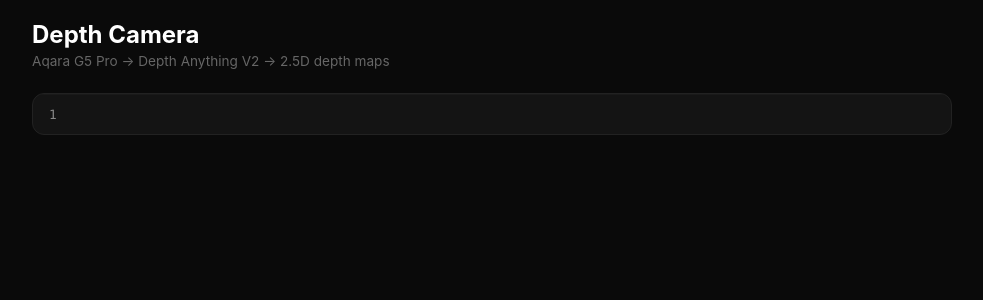
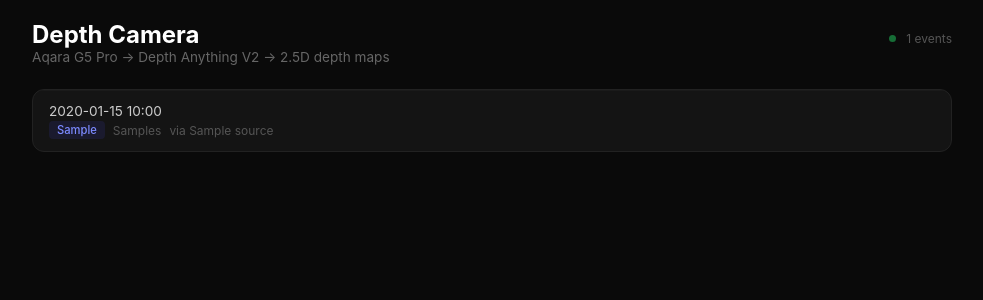
Before and after one commit to CleverTrou/depth-camera, a Flask app: template templates/gallery.html in a window 1280 px wide. Shown: the top 300 px of the page, without its empty margins (148-1131 px from the left). Run offline with Flask 3, Linux system fonts and the light colour scheme; the template is opened without the code that fills it: most values are stand-ins (such as "Sample title", 1, 10 or a date in 2020); parts of the project's set-up code (start-up, migrations or seed data) failed here and were passed over.

Commit message:
Concat segments for robust frame extraction, add auto-refresh gallery with metadata
Frame extraction: feeds ffmpeg two consecutive segments via the concat
demuxer, guaranteeing at least one H.264 keyframe is available for
decoding. Fixes smeared frames when the camera's GOP interval exceeds
the 2-second segment size.

Pipeline: saves metadata.json per event (timestamp, event_type, source,
processing time, image dimensions).

Gallery: polls /api/events every 10s and reloads on new events. Shows
human-readable timestamp, color-coded event type badge, processing time,
and source. Pulsing green dot indicates live polling.

Co-Authored-By: Claude Opus 4.6 <noreply@anthropic.com>

```diff
--- a/server.py
+++ b/server.py
@@ -13,6 +13,7 @@ Usage:
 """
 
 import argparse
+import json
 import logging
 import os
 from pathlib import Path
@@ -82,6 +83,15 @@ def _get_events() -> list[dict]:
         colormap = event_dir / "depth_colormap.jpg"
         depth_map = event_dir / "depth_map.png"
         ply = event_dir / "pointcloud.ply"
+        meta_file = event_dir / "metadata.json"
+
+        # Read saved metadata if available
+        meta = {}
+        if meta_file.exists():
+            try:
+                meta = json.loads(meta_file.read_text())
+            except (json.JSONDecodeError, OSError):
+                pass
 
         events.append({
             "event_id": event_dir.name,
@@ -90,6 +100,10 @@ def _get_events() -> list[dict]:
             "has_depth_map": depth_map.exists(),
             "has_ply": ply.exists(),
             "ply_size": ply.stat().st_size if ply.exists() else 0,
+            "event_type": meta.get("event_type", ""),
+            "source": meta.get("source", ""),
+            "timestamp": meta.get("timestamp", ""),
+            "elapsed_s": meta.get("elapsed_s", 0),
         })
 
     return events
--- a/templates/gallery.html
+++ b/templates/gallery.html
@@ -11,12 +11,22 @@
             background: #0a0a0a; color: #e0e0e0;
             padding: 20px; max-width: 960px; margin: 0 auto;
         }
-        h1 { margin-bottom: 4px; font-size: 1.5rem; color: #fff; }
-        .subtitle { color: #666; margin-bottom: 24px; font-size: 0.85rem; }
+        header { display: flex; align-items: baseline; justify-content: space-between; margin-bottom: 24px; }
+        h1 { font-size: 1.5rem; color: #fff; }
+        .subtitle { color: #666; font-size: 0.85rem; }
+        .live-dot {
+            display: inline-block; width: 7px; height: 7px; border-radius: 50%;
+            background: #22c55e; margin-right: 6px; vertical-align: middle;
+            animation: pulse 2s ease-in-out infinite;
+        }
+        .live-label { font-size: 0.75rem; color: #555; }
+        @keyframes pulse { 0%, 100% { opacity: 1; } 50% { opacity: 0.3; } }
         .event-card {
             background: #141414; border: 1px solid #222; border-radius: 12px;
             margin-bottom: 16px; overflow: hidden;
+            animation: fadeIn 0.3s ease-out;
         }
+        @keyframes fadeIn { from { opacity: 0; transform: translateY(8px); } to { opacity: 1; } }
         .event-images {
             display: flex; gap: 0; cursor: pointer;
         }
@@ -28,10 +38,21 @@
             display: flex; align-items: center; justify-content: space-between;
             padding: 12px 16px; border-top: 1px solid #1a1a1a;
         }
-        .event-id {
-            font-family: "SF Mono", "Menlo", monospace;
-            font-size: 0.8rem; color: #888;
+        .event-meta { display: flex; flex-direction: column; gap: 2px; }
+        .event-time {
+            font-size: 0.85rem; color: #ccc;
         }
+        .event-detail {
+            display: flex; gap: 8px; align-items: center;
+            font-size: 0.75rem; color: #555;
+        }
+        .event-type {
+            background: #1a1a2e; color: #7c8aff; padding: 2px 8px;
+            border-radius: 4px; font-size: 0.7rem; font-weight: 500;
+        }
+        .event-type.person { background: #1a2e1a; color: #7cff8a; }
+        .event-type.animal { background: #2e2a1a; color: #ffcf7c; }
+        .event-type.package { background: #2e1a2a; color: #cf7cff; }
         .event-actions { display: flex; gap: 8px; }
         .btn {
             display: inline-block; padding: 6px 14px;
@@ -42,7 +63,6 @@
         .btn-view:hover { background: #2563eb; }
         .btn-download { background: #222; color: #aaa; border: 1px solid #333; }
         .btn-download:hover { background: #2a2a2a; color: #fff; }
-        .ply-size { font-size: 0.7rem; color: #555; margin-top: 2px; }
         .empty {
             text-align: center; padding: 80px 20px; color: #444;
             font-size: 1.1rem;
@@ -55,12 +75,21 @@
     </style>
 </head>
 <body>
-    <h1>Depth Camera</h1>
-    <p class="subtitle">Aqara G5 Pro &rarr; Depth Anything V2 &rarr; 2.5D depth maps</p>
+    <header>
+        <div>
+            <h1>Depth Camera</h1>
+            <p class="subtitle">Aqara G5 Pro &rarr; Depth Anything V2 &rarr; 2.5D depth maps</p>
+        </div>
+        <div>
+            <span class="live-dot"></span>
+            <span class="live-label" id="event-count">{{ events|length }} events</span>
+        </div>
+    </header>
 
+    <div id="events-container">
     {% if events %}
         {% for event in events %}
-        <div class="event-card">
+        <div class="event-card" data-event-id="{{ event.event_id }}">
             <a href="/events/{{ event.event_id }}/viewer" class="event-images">
                 {% if event.has_snapshot %}
                 <img src="/events/{{ event.event_id }}/snapshot.jpg" alt="snapshot" loading="lazy">
@@ -70,8 +99,19 @@
                 {% endif %}
             </a>
             <div class="event-footer">
-                <div>
-                    <div class="event-id">{{ event.event_id }}</div>
+                <div class="event-meta">
+                    <div class="event-time">{{ event.timestamp[:16].replace('T', ' ') if event.timestamp else event.event_id[:15] }}</div>
+                    <div class="event-detail">
+                        {% if event.event_type %}
+                        <span class="event-type {{ 'person' if 'person' in event.event_type else 'animal' if 'animal' in event.event_type else 'package' if 'package' in event.event_type else '' }}">{{ event.event_type }}</span>
+                        {% endif %}
+                        {% if event.elapsed_s %}
+                        <span>{{ event.elapsed_s }}s</span>
+                        {% endif %}
+                        {% if event.source %}
+                        <span>via {{ event.source }}</span>
+                        {% endif %}
+                    </div>
                 </div>
                 <div class="event-actions">
                     {% if event.has_depth_map and event.has_snapshot %}
@@ -94,5 +134,30 @@
             <div class="empty-sub">Waiting for camera detections...</div>
         </div>
     {% endif %}
+    </div>
+
+    <script>
+    (function() {
+        var knownCount = {{ events|length }};
+        var pollInterval = 10000; // 10 seconds
+
+        function checkForUpdates() {
+            fetch('/api/events')
+                .then(function(r) { return r.json(); })
+                .then(function(events) {
+                    var label = document.getElementById('event-count');
+                    if (label) label.textContent = events.length + ' events';
+                    if (events.length !== knownCount) {
+                        // New event arrived (or one was cleaned up) — reload
+                        knownCount = events.length;
+                        location.reload();
+                    }
+                })
+                .catch(function() { /* gallery server might be restarting */ });
+        }
+
+        setInterval(checkForUpdates, pollInterval);
+    })();
+    </script>
 </body>
 </html>
```
Also changed, not shown: capture.py (+53 -20 lines), pipeline.py (+13 -5 lines).
